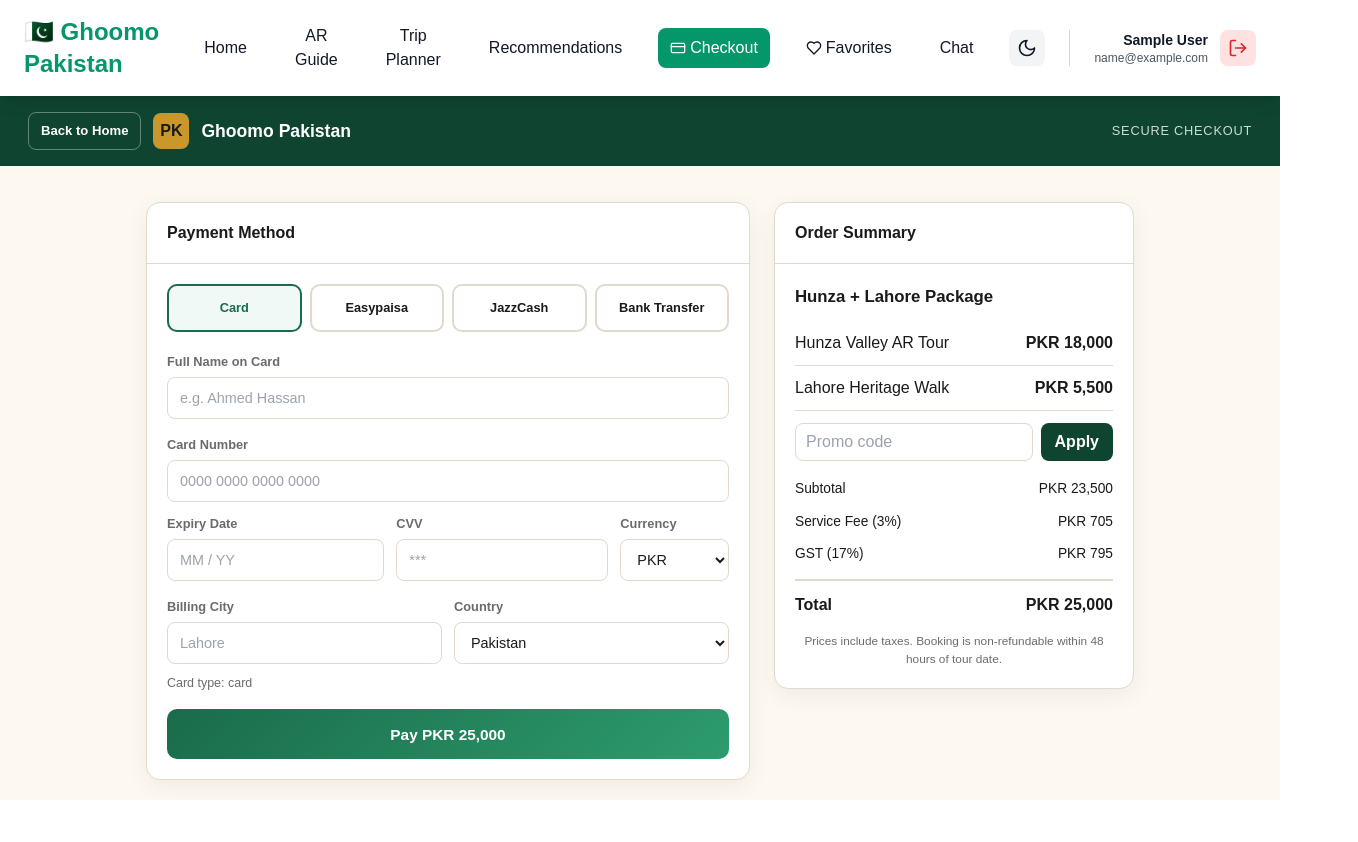
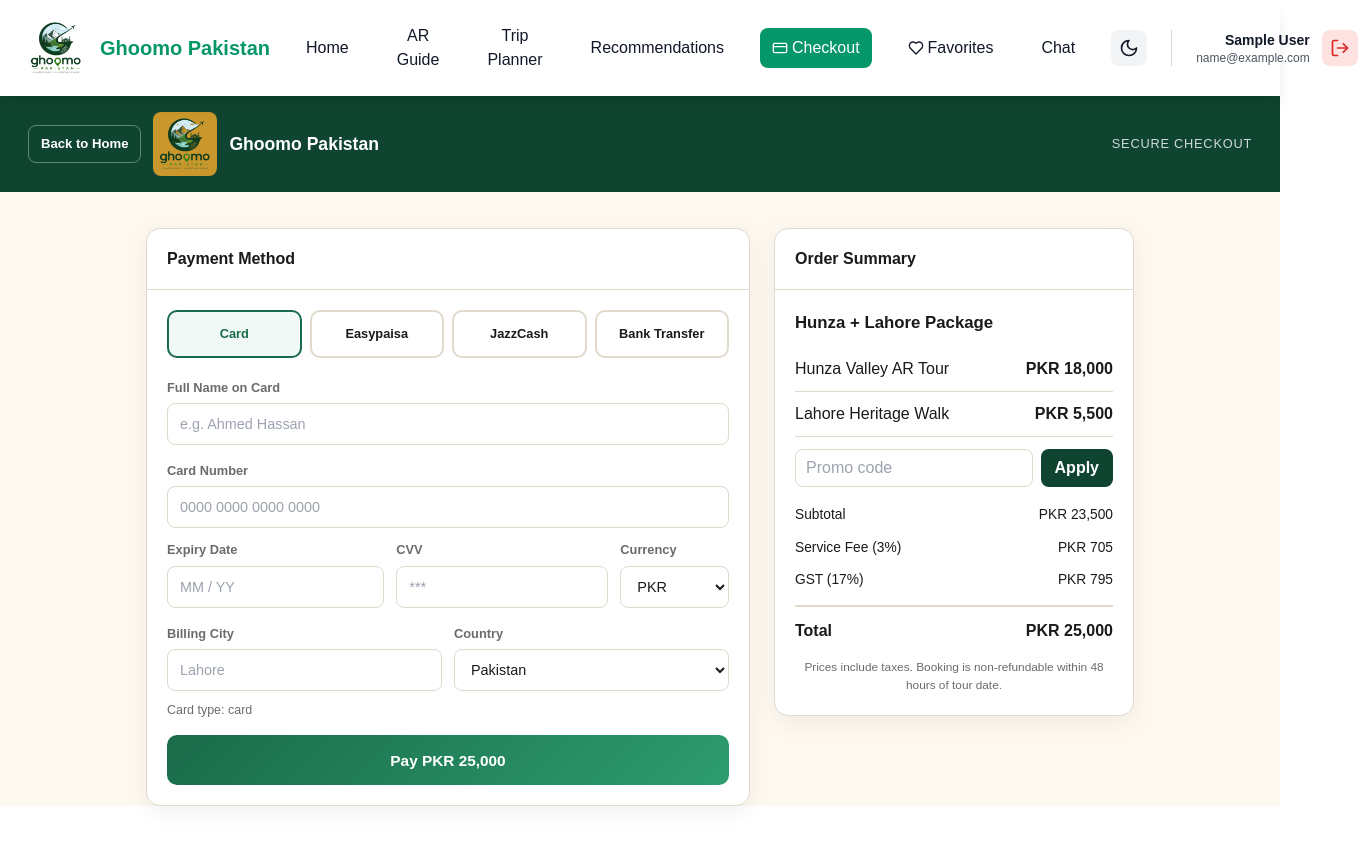
Before and after one commit to SyedSarmadShah/Pakistan-ar-guide, a React (Vite) app: page /checkout in a window 1280 px wide. Shown: the whole page, 1358 px wide, since content can reach past the window. Before the commit the page ends 800 px from the top, so only its background shows below. Built offline with nearby package versions, Linux system fonts and the light colour scheme; sample sign-in values are in the browser's storage.

Commit message:
Refactor code structure for improved readability and maintainability

```diff
--- a/src/components/Checkout.jsx
+++ b/src/components/Checkout.jsx
@@ -22,6 +22,7 @@ const initialErrors = {
 
 const Checkout = () => {
   const navigate = useNavigate();
+  const [logoVisible, setLogoVisible] = useState(true);
 
   const goHome = () => {
     navigate('/');
@@ -236,8 +237,8 @@ const Checkout = () => {
         }
 
         .checkout-logo {
-          width: 36px;
-          height: 36px;
+          width: 64px;
+          height: 64px;
           border-radius: 8px;
           display: grid;
           place-items: center;
@@ -556,7 +557,15 @@ const Checkout = () => {
         <button type="button" className="checkout-back-btn" onClick={goHome}>
           Back to Home
         </button>
-        <div className="checkout-logo">PK</div>
+        <div className="checkout-logo">
+          <img
+            src="/images/logo.png"
+            alt="Ghoomo Pakistan"
+            style={{ width: '100%', height: '100%', objectFit: 'cover', borderRadius: 8, display: logoVisible ? 'block' : 'none' }}
+            onLoad={() => setLogoVisible(true)}
+            onError={() => setLogoVisible(false)}
+          />
+        </div>
         <div className="checkout-brand">Ghoomo Pakistan</div>
         <div className="checkout-secure">SECURE CHECKOUT</div>
       </header>
--- a/src/components/NavBar.jsx
+++ b/src/components/NavBar.jsx
@@ -48,6 +48,8 @@ const NavBar = () => {
     setMobileMenuOpen(false);
   };
 
+  const [logoVisible, setLogoVisible] = useState(true);
+
   return (
     <nav className={`${isDark ? 'bg-gray-900 text-white' : 'bg-white text-gray-900'} shadow-lg sticky top-0 z-50 transition`}>
       <div className="max-w-7xl mx-auto px-6 py-4">
@@ -55,9 +57,16 @@ const NavBar = () => {
           {/* Logo */}
           <div
             onClick={() => handleNavClick('/')}
-            className="cursor-pointer font-bold text-2xl text-emerald-600 flex items-center gap-2 hover:text-emerald-700 transition"
+            className="cursor-pointer font-bold text-xl text-emerald-600 flex items-center gap-3 hover:text-emerald-700 transition flex-shrink-0 mr-6"
           >
-            🇵🇰 Ghoomo Pakistan
+            <img
+              src="/images/logo.png"
+              alt="Ghoomo Pakistan"
+              className={`h-16 w-16 object-contain ${logoVisible ? 'block' : 'hidden'}`}
+              onLoad={() => setLogoVisible(true)}
+              onError={() => setLogoVisible(false)}
+            />
+            <span className="whitespace-nowrap leading-none">Ghoomo Pakistan</span>
           </div>
 
           {/* Desktop Navigation */}
```
Also changed, not shown: public/images/logo.png (added).
